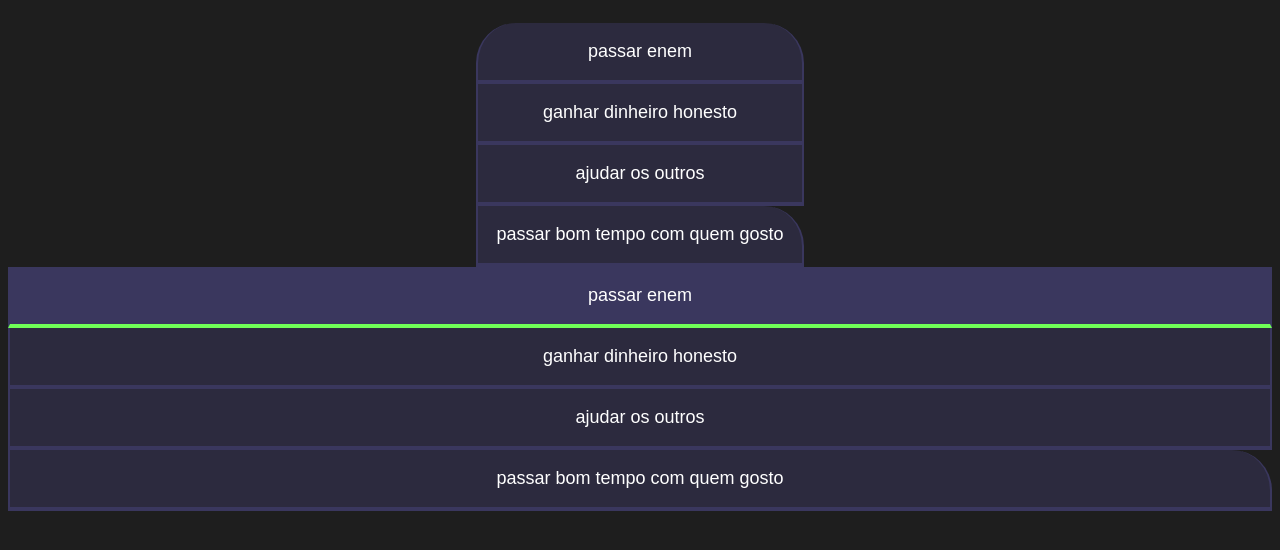
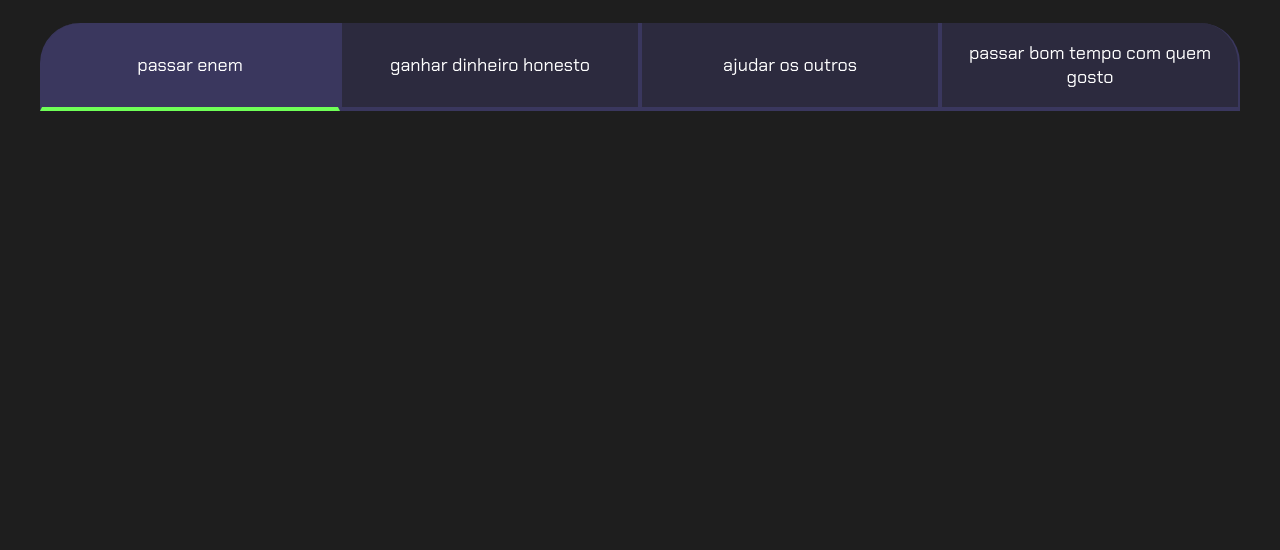
Before and after one commit to dorival2305/matematica-2---codigo, a plain HTML site: page index.html in a window 1280 px wide. Shown: the part 80-630 px from the top of the page. Drawn offline with Linux system fonts and the light colour scheme.

Commit message:
commit 2

```diff
--- a/index.html
+++ b/index.html
@@ -11,7 +11,7 @@
   <section class="conteudo-principal">
     <h2 class="titulo-principal">My goals of year<span>_</span></h2>
     <div class="botoes">
-        <button class="botao">passar enem</button>
+      <button class="botao ativo">passar enem</button>
       <button class="botao">ganhar dinheiro honesto</button>
       <button class="botao">ajudar os outros</button>
       <button class="botao">passar bom tempo com quem gosto</button>
@@ -19,7 +19,3 @@
   </section>
 </body>
 </html>
-<button class="botao ativo">passar enem</button>
-<button class="botao">ganhar dinheiro honesto</button>
-<button class="botao">ajudar os outros</button>
-<button class="botao">passar bom tempo com quem gosto</button>
--- a/style.css
+++ b/style.css
@@ -36,7 +36,7 @@
 }
 
 .botao {
-  font-family: "Crakra Petch", sans-serif;
+  font-family: "Chakra Petch", sans-serif; /* Corrigido de Crakra para Chakra */
   background-color: var(--botao-inativo);
   color: var(--branco);
   display: flex;
@@ -49,6 +49,7 @@
   border-left: 2px solid var(--botao-ativo);
   border-right: 2px solid var(--botao-ativo);
   border-top: none;
+  cursor: pointer;
 }
 
 .botao:first-child {
@@ -57,15 +58,25 @@
 
 .botoes {
   display: block;
+  width: 100%;
 }
+
+.botao.ativo {
+  background-color: var(--botao-ativo);
+  border-bottom: 4px solid var(--verde);
+}
+
+/* Media Query organizado */
 @media screen and (min-width: 768px) {
-  /* Código omitido */
+  .botoes {
+    display: flex;
+  }
+
+  .botao:first-child {
+    border-radius: 40px 0 0 0;
+  }
 
   .botao:last-child {
     border-radius: 0 40px 0 0;
   }
 }
-.ativo {
-  background-color: var(--botao-ativo);
-  border-bottom: 4px solid var(--verde);
-}
```
Lines whose indentation alone changed are shown as unchanged.
